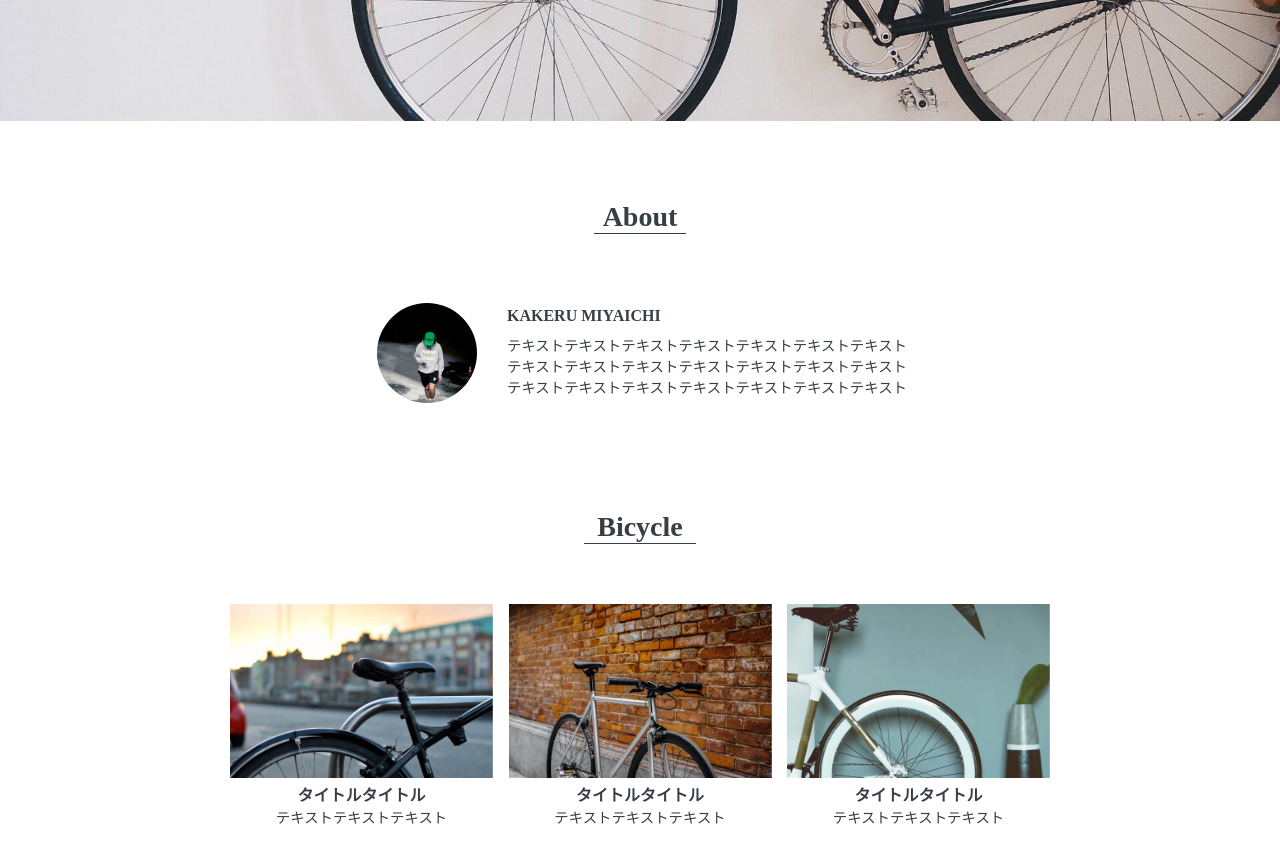
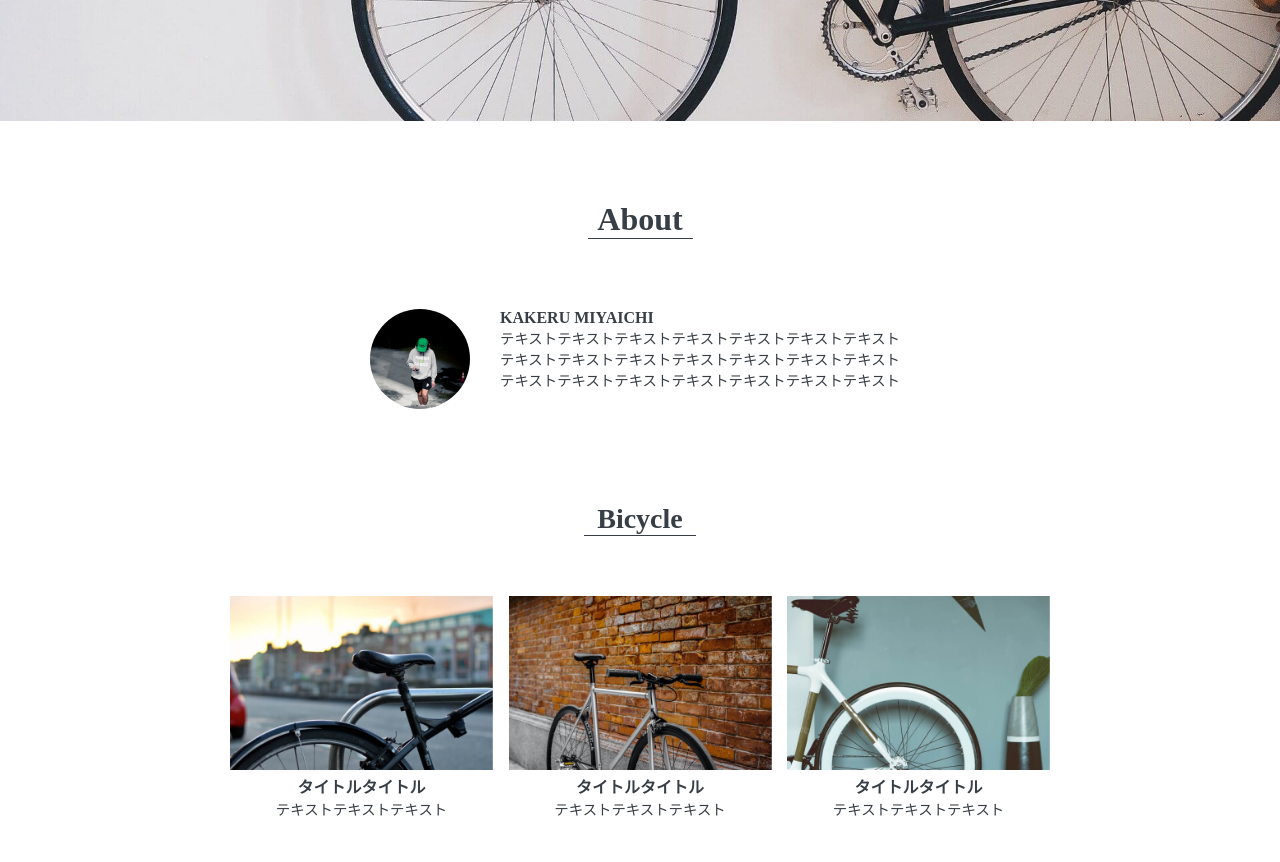
Before and after one commit to yasuta773/profile-dummy, a plain HTML site: page index.html in a window 1280 px wide. Shown: the part 560-1422 px from the top of the page. Drawn offline with Linux system fonts and the light colour scheme; files whose address does not match are found by name.

Commit message:
about-wrapper 2

```diff
--- a/css/style.css
+++ b/css/style.css
@@ -5,6 +5,7 @@
     margin: 0 auto;
     max-width: 820px;
     width: 100%;
+    text-align: center;
 }
 /* 共通ここまで */
 
@@ -31,48 +32,41 @@ li{
 /* mainvisual-wrapperここから */
 .mainvisual-wrapper {
     height: 600px;
-    background-image: url(/Users/toru/Documents/github/profile-dummy/images/mainvisual.png);
+    background-image: url(../images/mainvisual.png);
     background-position: center;
+    background-size: cover;
 }
 /* mainvisual-wrapperここまで */
 
 /* about-wrapperここから */
-.about-wrapper{
-    text-align: center;
+.about-wrapper .container{
+    width: 540px;
 }
 .about-wrapper h2{
     display: inline-block;
-    width: 92px;
+    width: 105px;
     color: #383E45;
-    font-size: 28px;
+    font-size: 32px;
     font-weight: bold;
     border-bottom: 1px solid #383E45;
     margin-top: 80px;
 }
-.about-wrapper .container{
-    height: 300px;
-    position: relative;
-}
 .about-contents{
     text-align: initial;
+    display: flex;
+    flex-direction: row;
+    margin-top: 70px;
 }
-.about-contents img{
-    position: absolute;
-    top: 182px;
-    left: 147px;
+.about-contents .images{
+    margin-right: 30px;
 }
+
 .about-contents h3{
-    position: absolute;
-    top: 186px;
-    left: 277px;
     font-size: 16px;
     font-weight: bold;
     color: #383E45;
 }
 .about-contents p{
-    position: absolute;
-    top: 213px;
-    left: 277px;
     font-size: 14.4px;
     font-weight: normal;
     color: #383E45;
@@ -80,10 +74,6 @@ li{
 /* about-wrapperここまで */
 
 /* bicycle-wrapperここから */
-.bicycle-wrapper .container{
-    text-align: center;
-    height: 420px;
-}
 .bicycle-wrapper h2{
     display: inline-block;
     width: 112px;
@@ -111,9 +101,6 @@ li{
 /* bicycle-wrapperここまで */
 
 /* footerここから */
-footer .container{
-    text-align: center;
-}
 footer p{
     font-size: 10px;
     font-weight: normal;
@@ -124,6 +111,9 @@ footer p{
 
 /* media queriesここから */
 @media all and (max-width: 750px){
-
+.about-wrapper img{
+    position: initial;
+    text-align: center;
+}
 }
 /* media queriesここまで */
--- a/index.html
+++ b/index.html
@@ -27,12 +27,16 @@
      <div class="container">
         <h2>About</h2>
           <div class="about-contents">
+              <div class="images">
                 <img src="images/about.png" alt="about">
+              </div>
+              <div class="text">
                 <h3>KAKERU MIYAICHI</h3>
                 <p>テキストテキストテキストテキストテキストテキストテキスト
                 <br>テキストテキストテキストテキストテキストテキストテキスト
                 <br>テキストテキストテキストテキストテキストテキストテキスト
                 </p>
+              </div>
           </div>
      </div>
  </section>
```
Lines whose indentation alone changed are shown as unchanged.
